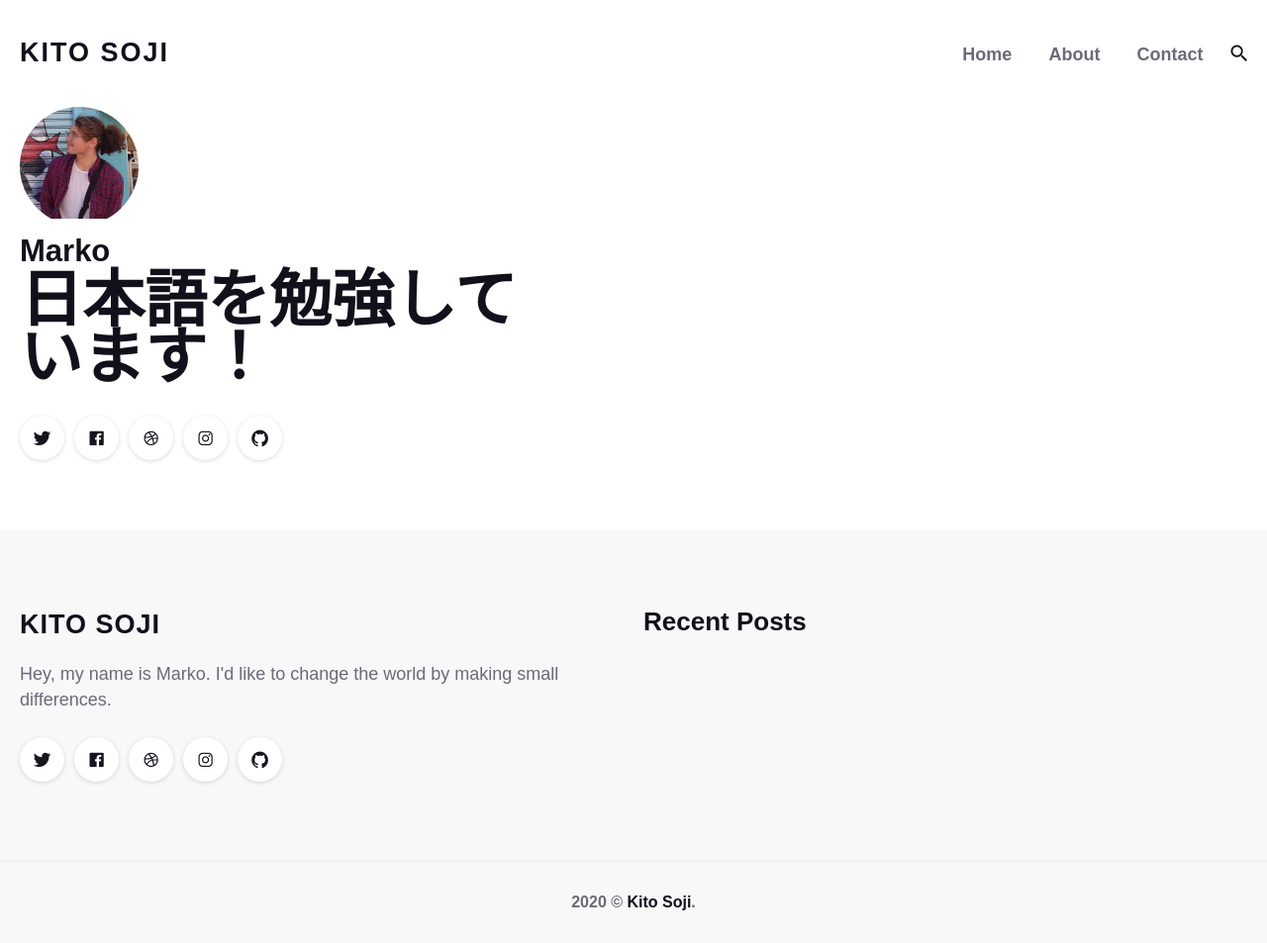
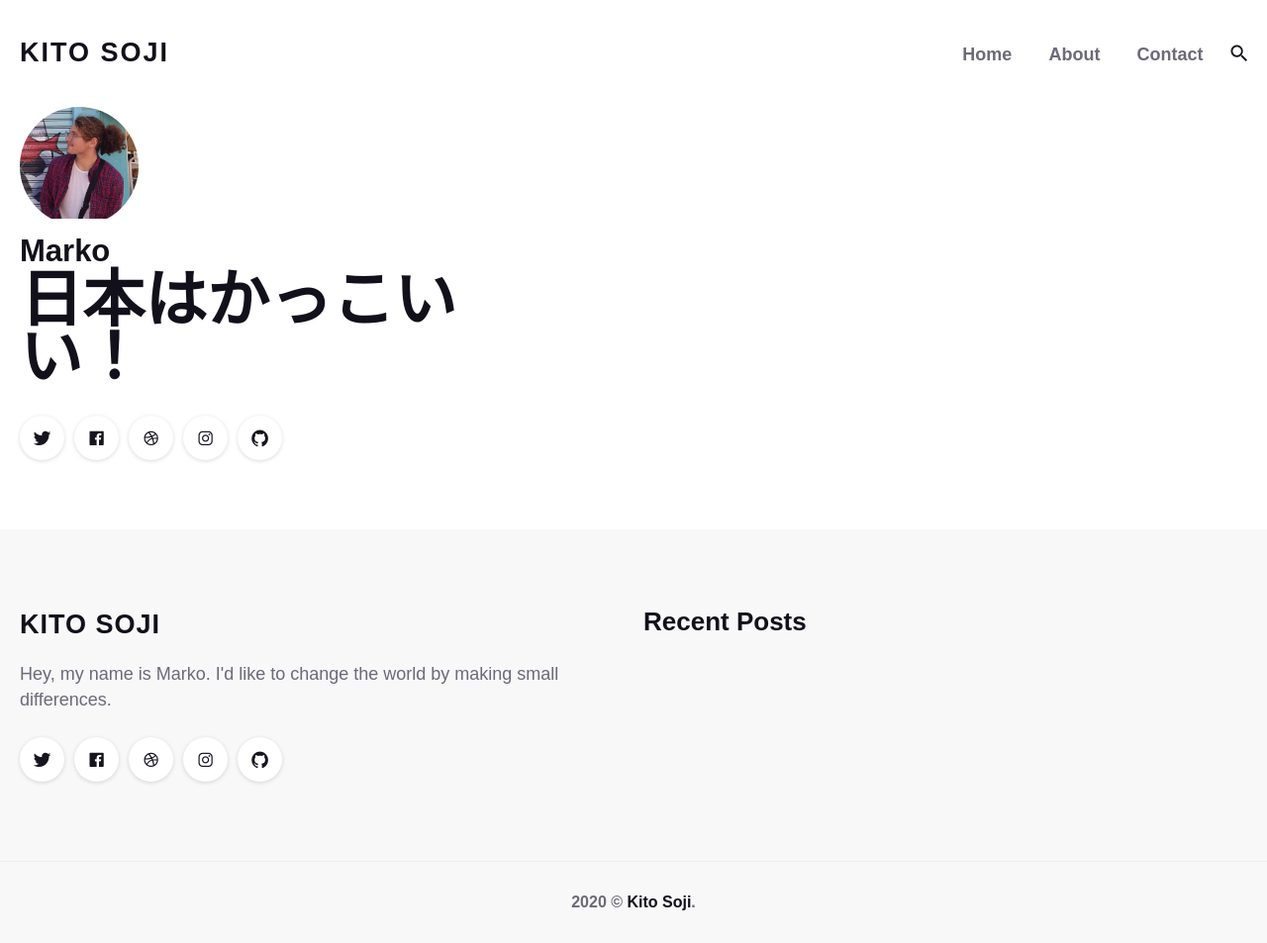
Before and after one commit to kitosoji/kitosoji, a Jekyll site: the page built from index.html, in a window 1280 px wide. Shown: the whole page at 99% size. Built offline with Jekyll 4.4.1, drawn with Linux system fonts in a browser that asks for light colours; nearby versions of some CDN libraries; some web fonts are replaced; the list of posts is cut into pages by our own code.

Commit message:
Update _config.yml

```diff
--- a/_config.yml
+++ b/_config.yml
@@ -12,7 +12,7 @@ url: "" # The base hostname & protocol for your site, e.g. http://example.com
 author:
   avatar: '/images/profile.jpg'
   name: Marko
-  job: 日本語を勉強しています！
+  job: 日本はかっこいい！
 
 social:
 - {icon: "ion-logo-twitter", link: "https://twitter.com"}
```
